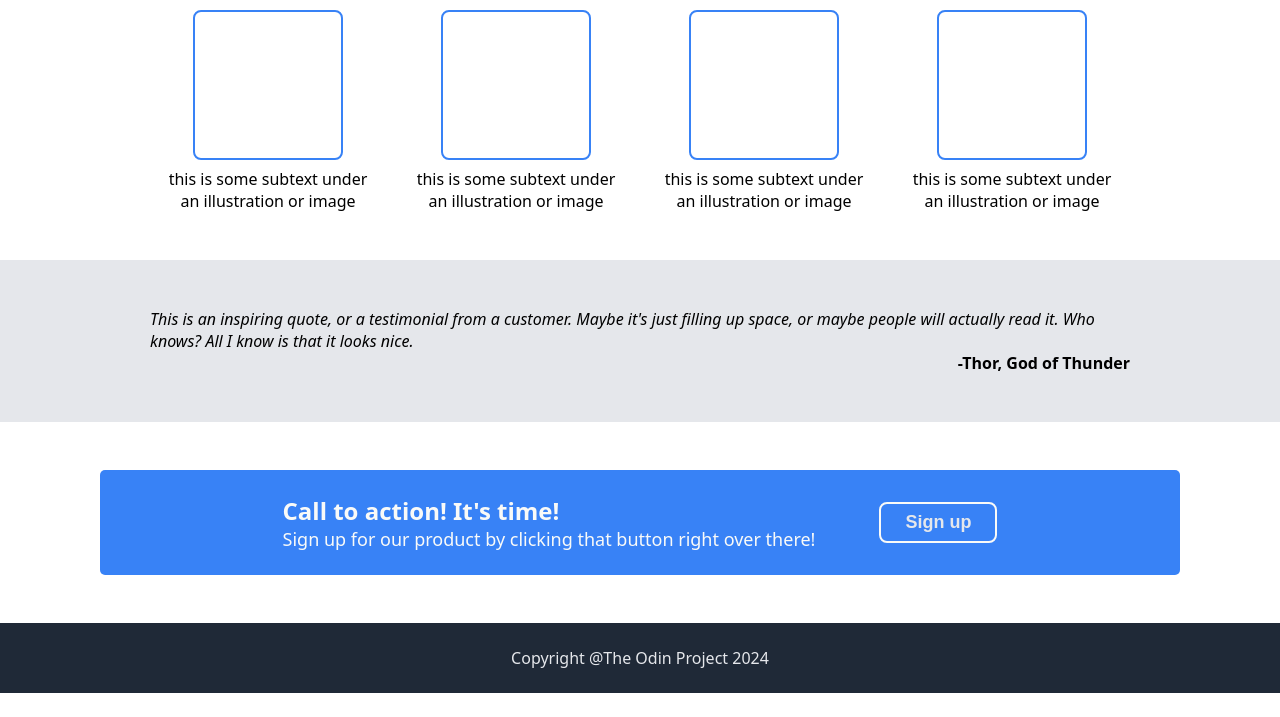
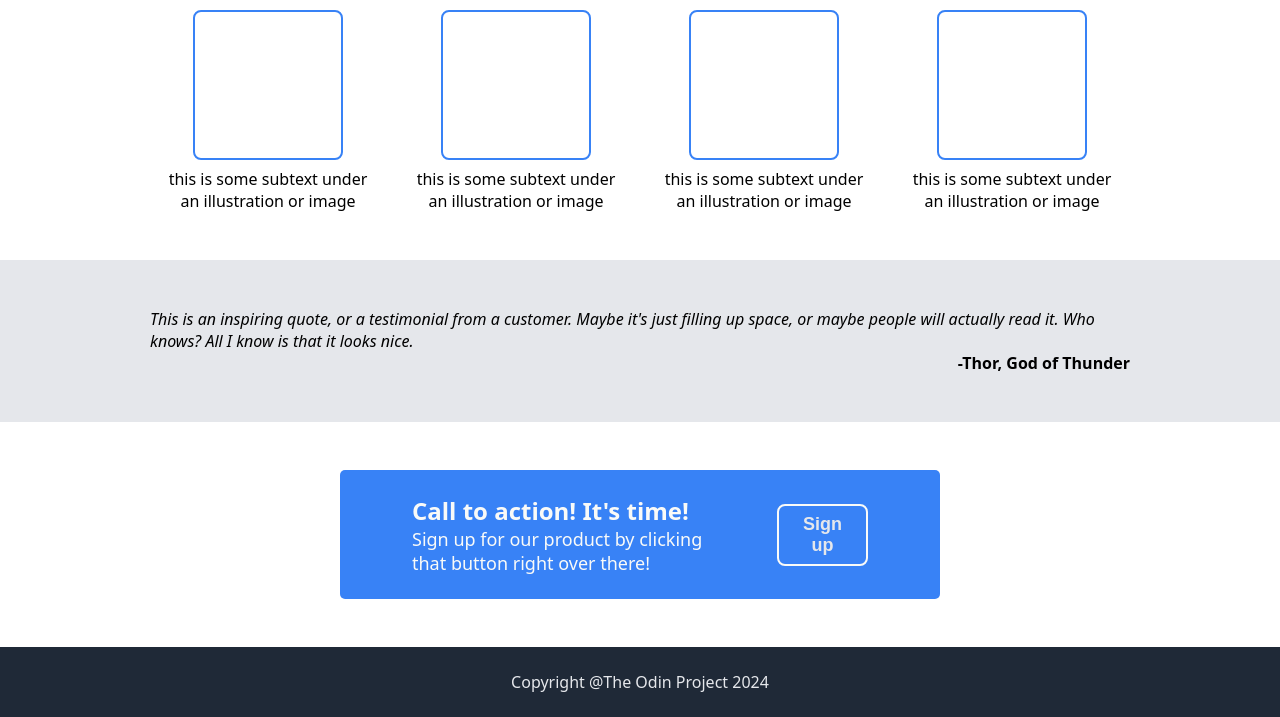
Before and after one commit to ternamdoo/odin-landing-page, a plain HTML site: page index.html in a window 1280 px wide. Shown: the part 528-1245 px from the top of the page. Before the commit the page ends 1221 px from the top, so only its background shows below. Drawn offline with Linux system fonts and the light colour scheme.

Commit message:
Add margin and define a width for call to action

```diff
--- a/style.css
+++ b/style.css
@@ -158,8 +158,10 @@ button {
 }
 
 .call-to-action .container {
+    width: 600px;
+    margin: 0 auto;
     background-color: #3882f6;
-    padding: 24px 48px;
+    padding: 24px 72px;
     border-radius: 5px;
     display: flex;
     align-items: center;
```
